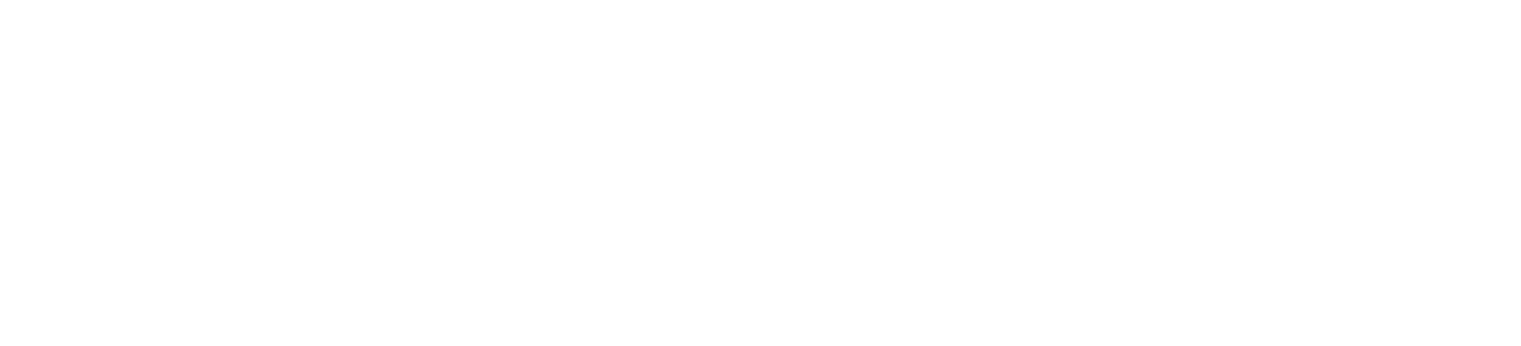
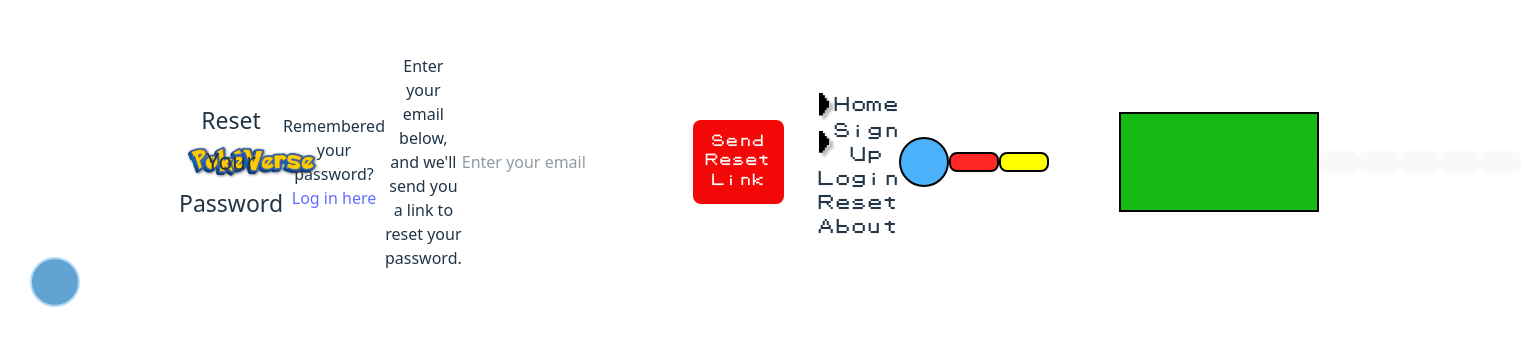
Before and after one commit to alex-nash-ucf/pokeverse, a React (Vite) app in the folder frontend/: page /resetpass in a window 1280 px wide. Before the commit this address had no page. Shown: the part 238-584 px from the top of the page, 1521 px wide, since content can reach past the window. Built offline with nearby package versions, Linux system fonts and the light colour scheme.

Commit message:
reset page (no function yet)

```diff
--- a/frontend/src/App.tsx
+++ b/frontend/src/App.tsx
@@ -4,6 +4,8 @@
 import Login from "./pages/Login.tsx";
 import About from "./pages/About.tsx";
 import LoggedIn from "./pages/loggedIn.tsx";
+import ResetPass from "./pages/resetpass.tsx";
+
 
 
 
@@ -20,6 +22,7 @@
           <Route path="/login" element={<Login/>} />
           <Route path="/about" element={<About/>} />
           <Route path="/loggedIn" element={<LoggedIn/>} />
+          <Route path="/resetpass" element={<ResetPass/>} />
 
 
         </Routes>
--- a/frontend/src/components/LoginForm.tsx
+++ b/frontend/src/components/LoginForm.tsx
@@ -95,7 +95,7 @@
 
         <div className="mt-4 text-center font-[PokemonFont] text-[10px]">
           Forgot Password?
-          <a href="#" className="font-medium !text-red-600 !underline !hover:text-red-700 ml-2">
+          <a href="/resetpass" className="font-medium !text-red-600 !underline !hover:text-red-700 ml-2">
             Reset here
           </a>
         </div>
--- /dev/null
+++ b/frontend/src/components/ResetPasswordForm.tsx
@@ -0,0 +1,37 @@
+import { useState } from "react";
+
+const ResetPasswordForm = () => {
+  const [email, setEmail] = useState("");
+
+  const handleSubmit = (e: React.FormEvent) => {
+    e.preventDefault();
+    // add password reset logic here
+
+
+    console.log("Reset link sent to:", email);
+  };
+
+  return (
+    <form onSubmit={handleSubmit} className="w-1/2 flex flex-col space-y-4">
+
+    <p className="text-sm font-[PokemonFont] text-[12px] font-light text-gray-500 dark:text-gray-400">
+        Enter your email below, and we'll send you a link to reset your password.
+    </p>
+
+      <input
+        type="email"
+        placeholder="Enter your email"
+        value={email}
+        onChange={(e) => setEmail(e.target.value)}
+        className="border p-2 rounded w-full"
+        required
+      />
+      <button type="submit" className="reset-btn bg-red-500 !text-[13px] !font-[PokemonFont] text-white p-4 rounded">
+        Send Reset Link
+      </button>
+
+    </form>
+  );
+};
+
+export default ResetPasswordForm;
--- a/frontend/src/components/menu.tsx
+++ b/frontend/src/components/menu.tsx
@@ -5,8 +5,10 @@
 const menuItems= [
   { name: "Home", path: "/" },
   { name: "Sign Up", path: "/signup" },
-  { name: "Login", path: "/login" },
-  { name: "About", path: "/about" },
+  { name: "Login", path: "/login"},
+  { name: "Reset", path: "/resetpass" },
+  { name: "About", path: "/about" }
+
 ];
 
 const konamiCode= ["ArrowUp", "ArrowUp",
--- a/frontend/src/pages/HomePage.css
+++ b/frontend/src/pages/HomePage.css
@@ -30,8 +30,7 @@
 }
 
 
-
-.login-btn {
+.login-btn, .reset-btn{
     background-color: #f30808;
     color: white;
     padding: 12px;
@@ -43,11 +42,10 @@
     font-weight: bold;
   }
 
-.login-btn:hover{
+.login-btn:hover, .reset-btn:hover{
     background-color: black;
     color: white;
   }
-
 
 
 
--- a/frontend/src/pages/resetpass.tsx
+++ b/frontend/src/pages/resetpass.tsx
@@ -0,0 +1,35 @@
+import Navbar from "../components/nav.tsx";
+import Menu from "../components/menu.tsx";
+import "./HomePage.css";
+import ResetPasswordForm from "../components/ResetPasswordForm.tsx";
+
+const ResetPass = () => {
+  return (
+    <div className="flex flex-col items-center justify-center min-h-screen bg-white">
+      <Navbar />
+
+      <div className="border-4 border-black p-6 rounded-lg text-center max-w-3xl w-full sm:w-[700px] md:w-[800px] lg:w-[900px] sm:h-[300px] md:h-[300px] mt-20 flex mx-4">
+        {/* Left side */}
+        <div className="w-1/2 flex flex-col justify-center items-start space-y-4">
+          <h1 className="hero-text font-[PokemonFont] text-[20px]">Reset Your Password</h1>
+
+          <p className="text-[10px] font-[PokemonFont] font-light text-gray-500 dark:text-gray-400">
+            Remembered your password?
+            <a href="/login" className="font-medium !underline !text-red-600 ml-2">
+              <br></br>Log in here
+            </a>
+          </p>
+        </div>
+
+        {/*reset password*/}
+        <ResetPasswordForm />
+      </div>
+
+      <div className="mt-4 w-full max-w-3xl mx-4 mr-13">
+        <Menu />
+      </div>
+    </div>
+  );
+};
+
+export default ResetPass;
```
